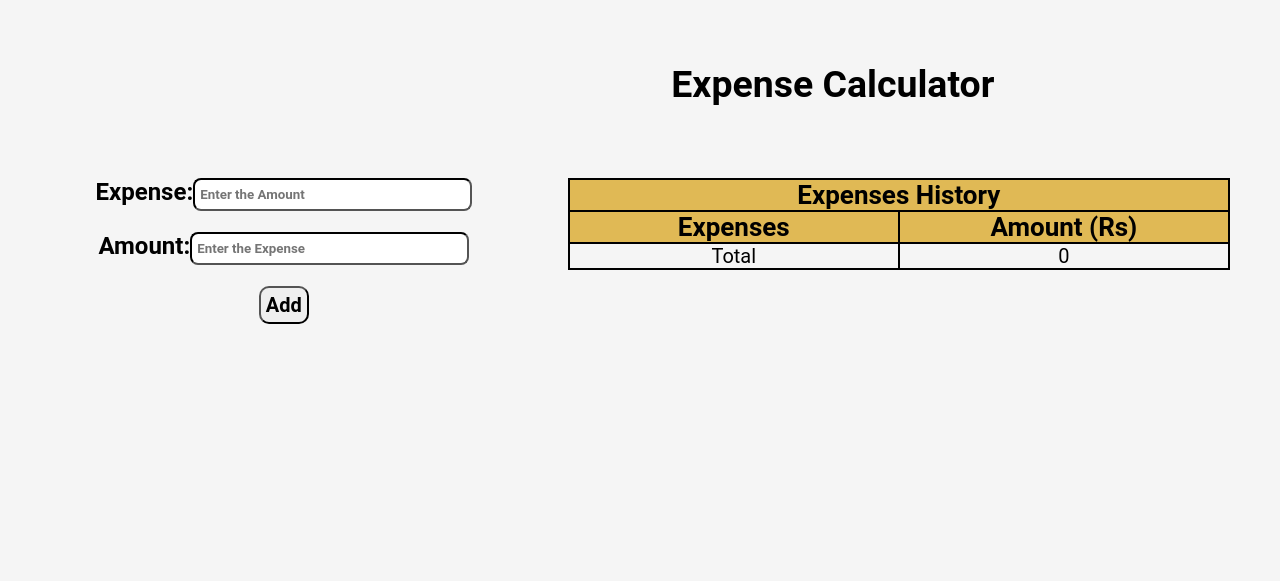
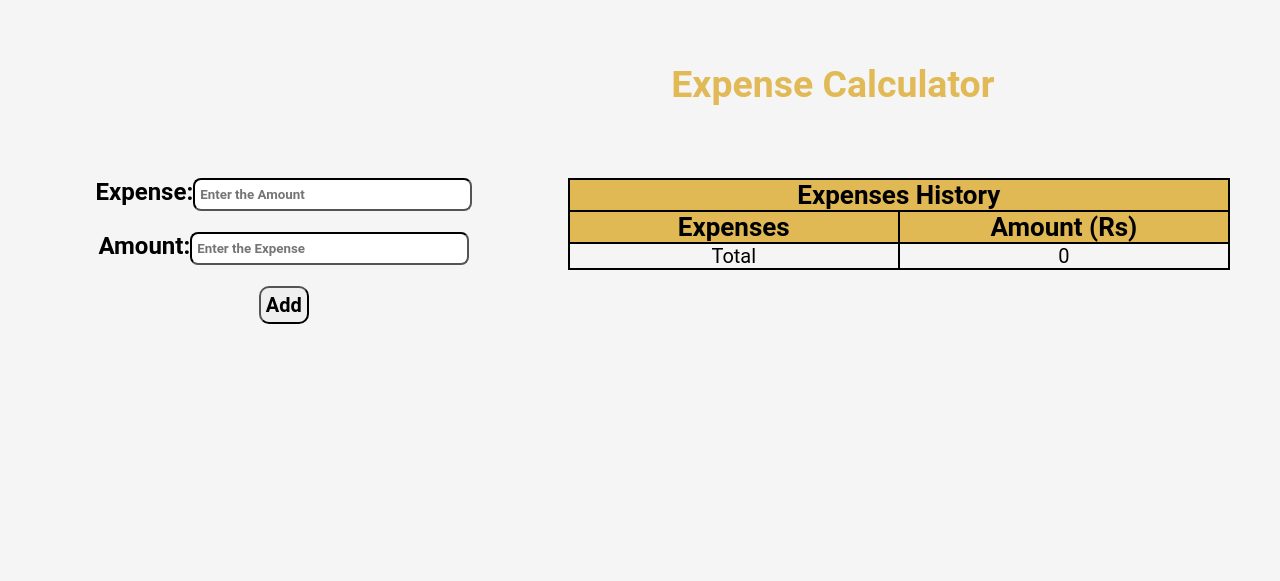
Before and after one commit to ahmedbilal-2711/HostelManagement, a plain HTML site: page html/ExpenseCalculator.html in a window 1280 px wide. Drawn offline with Linux system fonts and the light colour scheme; grey boxes are pictures that could not be loaded.

Commit message:
TimeTable Done

```diff
--- a/css/ExpenseCalculator.css
+++ b/css/ExpenseCalculator.css
@@ -28,6 +28,9 @@ body{
     font-style: normal;
     font-weight: bold;
     font-size: 32px;
+}
+.title:hover{
+    color:  rgba(218, 165, 32, 0.747);
 }
 
 #bgCalcVid{
--- a/css/Mess.css
+++ b/css/Mess.css
@@ -18,6 +18,10 @@ body{
     font-style: normal;
     font-weight: bold;
     font-size: 32px;
+
+}
+.title:hover{
+    color:  rgba(218, 165, 32, 0.747);
 }
 table{
     border: 1px solid black;
--- a/css/TimeTable.css
+++ b/css/TimeTable.css
@@ -1,14 +1,27 @@
 body{
-    background-color: darkgray;
+    background-color: #f5f5f5;
 }
 
-#heading{
+#TimeVid{
+    margin-left: -300px;
+    height: 100px;
+    width: 200px;
+}
+
+.title{
+    display: flex;
+    flex-flow: row wrap;
     color: black;
-    text-align: center;
+    align-items: center;
+    justify-content: space-evenly;
+    text-align: left;
     font-family: Roboto;
     font-style: normal;
     font-weight: bold;
-    font-size: 38px;
+    font-size: 32px;
+}
+.title:hover{
+    color:  rgba(218, 165, 32, 0.747);
 }
 
 table{
@@ -29,6 +42,7 @@ th{
     font-style: normal;
     font-weight: bold;
     font-size: 35px;
+    background-color:  rgba(218, 165, 32, 0.747);
 }
 tr{
     border: 1px solid black;
@@ -77,3 +91,9 @@ td{
     font-size: 20px;
     border-radius: 15px;
 }
+#SaveButton:hover{
+    background-color:  rgba(218, 165, 32, 0.747);
+}
+#EditButton:hover{
+    background-color:  rgba(218, 165, 32, 0.747);
+}
```
Also changed, not shown: html/TimeTable.html (+8 -3 lines).
